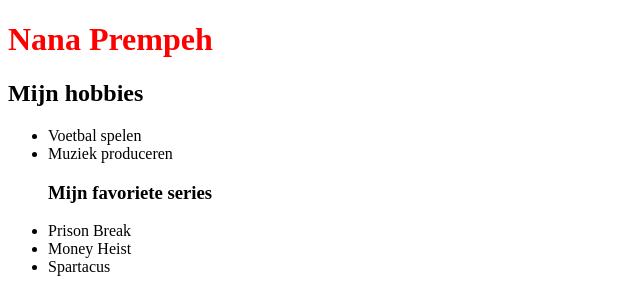
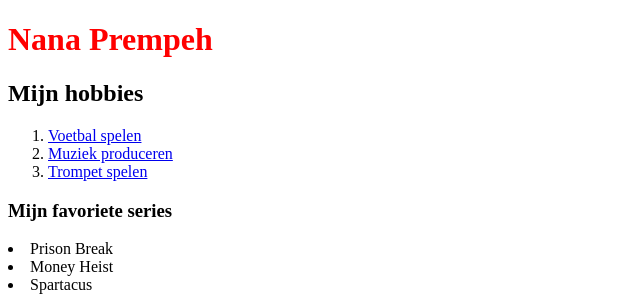
Before and after one commit to nanapremz/Mijn-eigen-stijl-fdab7c29, a plain HTML site: page index.html in a window 1280 px wide. Shown: the top 297 px of the page, without its empty margins (0-640 px from the left). Drawn offline with Linux system fonts and the light colour scheme.

Commit message:
Uitwerking van de exercise

```diff
--- a/index.html
+++ b/index.html
@@ -12,10 +12,11 @@
 
 <h2>Mijn hobbies</h2>
 
-<ul style="list-style-type:disc;">
-
-    <li>Voetbal spelen</li>
-	<li>Muziek produceren</li>
+<ol>
+    <li><a href="https://nl.wikipedia.org/wiki/Voetbal">Voetbal spelen</a></li>
+	<li><a href="https://nl.wikipedia.org/wiki/Muziekproducent">Muziek produceren</a></li>
+	<li><a href="https://nl.wikipedia.org/wiki/Trompet">Trompet spelen</a></li>
+</ol>
 
 <h3>Mijn favoriete series</h3>
 
```
